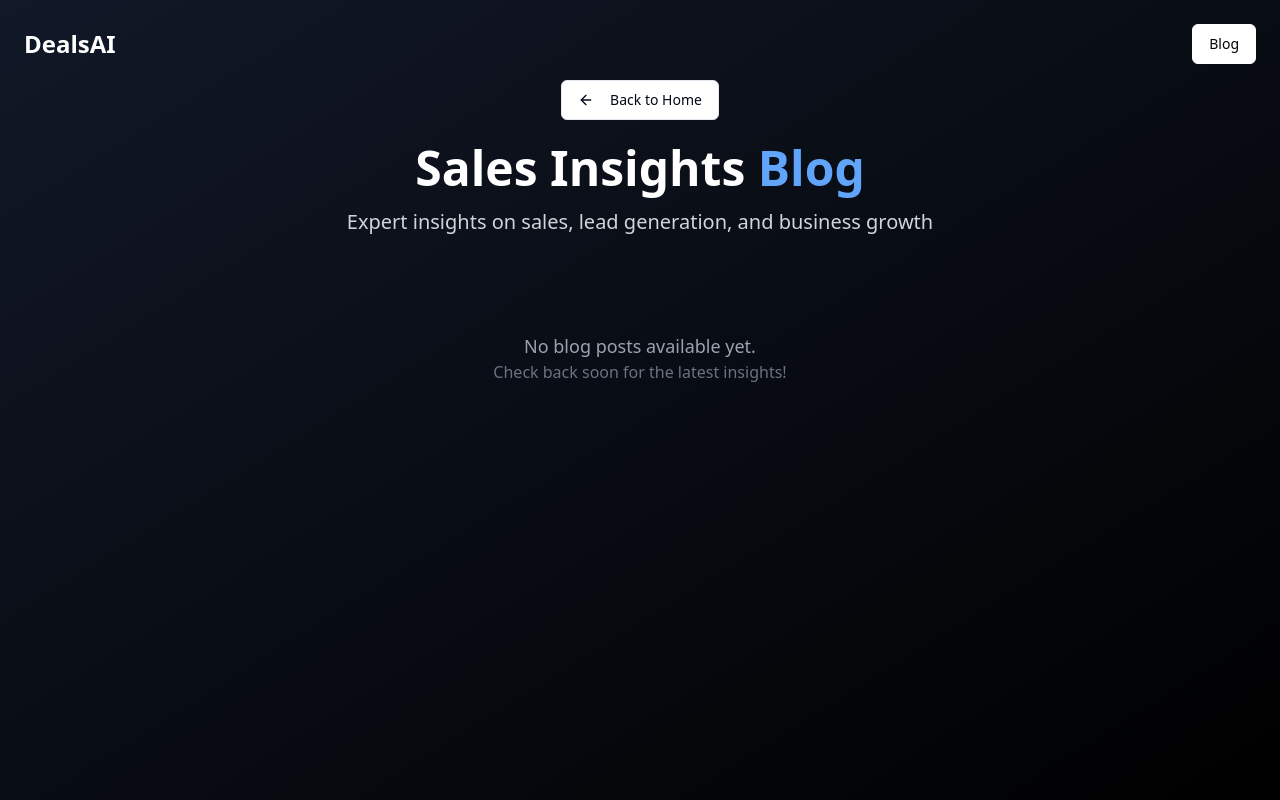
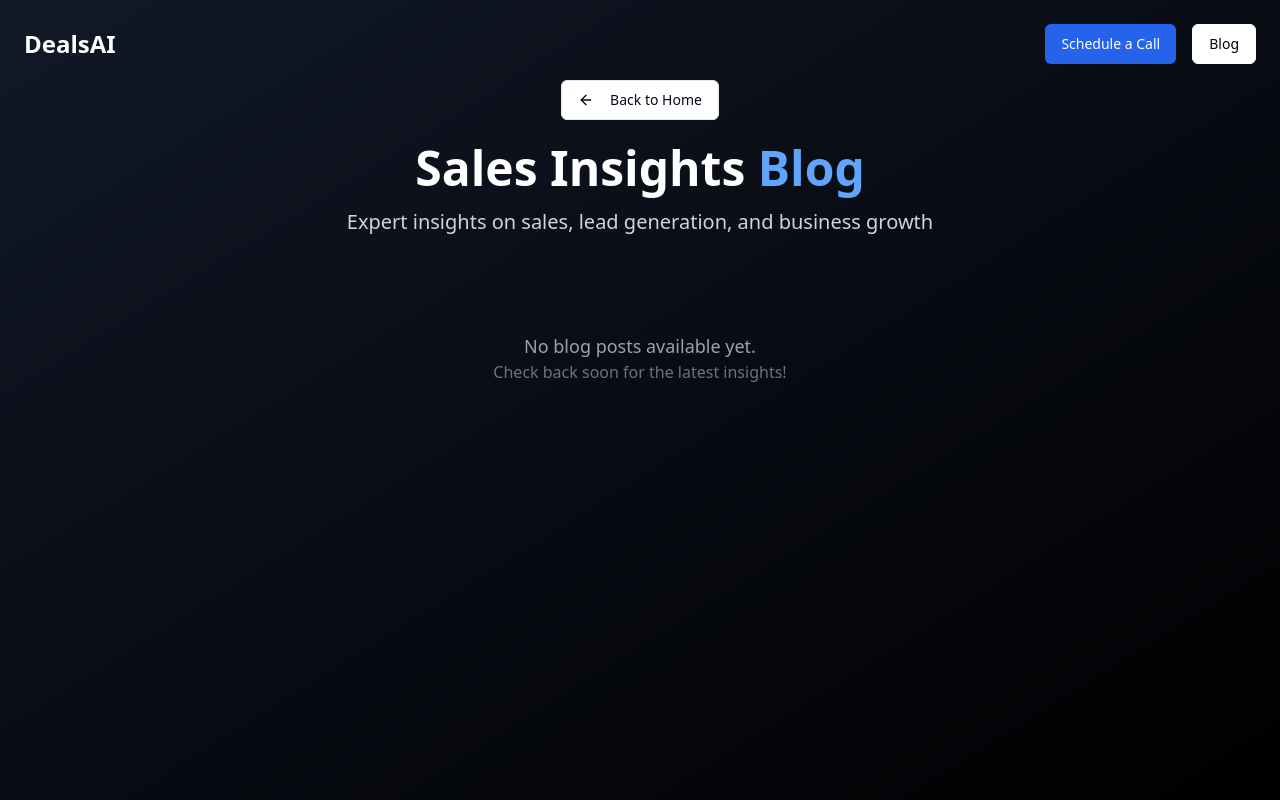
Before and after one commit to ronniehere/dealsai-2, a React (Vite) app: page /blog in a window 1280 px wide. Built offline with nearby package versions, Linux system fonts and the light colour scheme.

Commit message:
Add "Schedule a call" button
Added a "Schedule a call" button that links to a Calendly booking page.

```diff
--- a/src/components/Header.tsx
+++ b/src/components/Header.tsx
@@ -3,6 +3,10 @@ import { Link } from "react-router-dom";
 import { Button } from "@/components/ui/button";
 
 const Header = () => {
+  const handleScheduleCall = () => {
+    window.open('https://calendly.com/abe-sshift/15-minute-meeting-for-dealsai', '_blank');
+  };
+
   return (
     <div className="absolute top-0 left-0 right-0 z-50 p-6">
       <div className="flex justify-between items-center">
@@ -10,6 +14,12 @@ const Header = () => {
           DealsAI
         </Link>
         <div className="flex gap-4">
+          <Button
+            onClick={handleScheduleCall}
+            className="bg-blue-600 hover:bg-blue-700 text-white"
+          >
+            Schedule a Call
+          </Button>
           <Link to="/blog">
             <Button variant="outline" className="text-black border-white hover:bg-white hover:text-black">
               Blog
```
